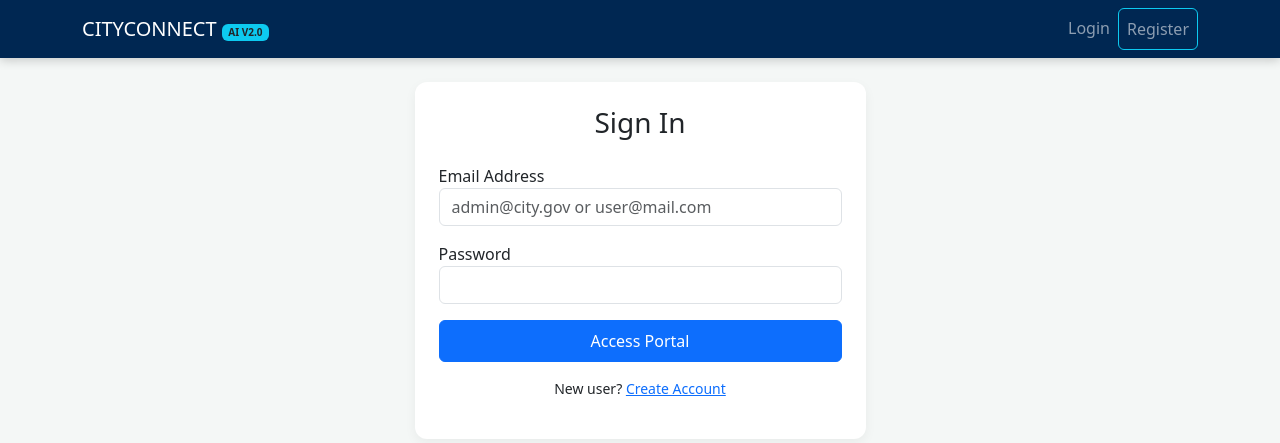
After one commit to Soniya-54/capstone-ai-project, a Flask app: page /login in a window 1280 px wide. The commit adds this page. Shown: the top 443 px of the page. Run offline with Flask 3, Linux system fonts and the light colour scheme; parts of the project's set-up code (start-up, migrations or seed data) failed here and were passed over.

Commit message:
Update app and templates

```diff
--- a/app.py
+++ b/app.py
@@ -1,111 +1,126 @@
+import os, re, datetime, joblib, nltk
 from flask import Flask, render_template, request, redirect, url_for, flash
 from flask_sqlalchemy import SQLAlchemy
-import joblib
-import datetime
-import re
-import nltk
+from flask_login import LoginManager, UserMixin, login_user, login_required, logout_user, current_user
+from werkzeug.utils import secure_filename
 from nltk.stem import WordNetLemmatizer
 from nltk.corpus import stopwords
-
-# Standardized NLP setup
-nltk.download('wordnet', quiet=True)
-nltk.download('stopwords', quiet=True)
+from models import db, User, Complaint
+from ai_engine import get_ai_prediction
 
 app = Flask(__name__)
-app.secret_key = "soniya_capstone_2026_secured"
-app.config['SQLALCHEMY_DATABASE_URI'] = 'sqlite:///city_complaints.db'
-app.config['SQLALCHEMY_TRACK_MODIFICATIONS'] = False
-db = SQLAlchemy(app)
+app.config['SECRET_KEY'] = 'enterprise_level_secret_2026'
+app.config['SQLALCHEMY_DATABASE_URI'] = 'sqlite:///city_v2.db'
+app.config['UPLOAD_FOLDER'] = 'static/uploads'
 
-# --- AI INTEGRATION LAYER ---
-lemmatizer = WordNetLemmatizer()
-stop_words = set(stopwords.words('english'))
+db.init_app(app)
+login_manager = LoginManager()
+login_manager.login_view = 'login'
+login_manager.init_app(app)
 
-def clean_text(text):
-    text = str(text).lower()
-    text = re.sub(r'[^a-zA-Z\s]', '', text)
-    words = text.split()
-    cleaned = [lemmatizer.lemmatize(w) for w in words if w not in stop_words]
-    return " ".join(cleaned)
-
-# Load the Brain
-try:
-    model = joblib.load('complaint_model.pkl')
-    tfidf = joblib.load('tfidf_vectorizer.pkl')
-    print("AI Brain integrated successfully.")
-except:
-    print("CRITICAL: AI Model files missing!")
-
-# --- DATABASE SCHEMA ---
-class Complaint(db.Model):
-    id = db.Column(db.Integer, primary_key=True)
-    raw_text = db.Column(db.Text, nullable=False)
-    ai_category = db.Column(db.String(50))
-    final_category = db.Column(db.String(50))
-    confidence_score = db.Column(db.Float)
-    status = db.Column(db.String(30), default="AI DISPATCHED")
-    created_at = db.Column(db.DateTime, default=datetime.datetime.utcnow)
-
-with app.app_context():
-    db.create_all()
+@login_manager.user_loader
+def load_user(user_id):
+    return User.query.get(int(user_id))
 
 # --- ROUTES ---
 
-@app.route('/', methods=['GET', 'POST'])
-def citizen_portal():
+@app.route('/login', methods=['GET', 'POST'])
+def login():
     if request.method == 'POST':
-        raw_text = request.form['complaint_text']
-        cleaned = clean_text(raw_text)
-        vec = tfidf.transform([cleaned])
+        user = User.query.filter_by(email=request.form['email']).first()
+        if user and user.password == request.form['password']:
+            login_user(user)
+            return redirect(url_for('dashboard'))
+        flash('Invalid Credentials')
+    return render_template('login.html')
 
-        probs = model.predict_proba(vec)[0]
-        max_idx = probs.argmax()
-        category = model.classes_[max_idx]
-        confidence = probs[max_idx]
+@app.route('/register', methods=['GET', 'POST'])
+def register():
+    if request.method == 'POST':
+        email = request.form['email']
+        if User.query.filter_by(email=email).first():
+            flash('Email already exists.')
+            return redirect(url_for('register'))
+        new_user = User(email=email, password=request.form['password'], role='CITIZEN')
+        db.session.add(new_user)
+        db.session.commit()
+        return redirect(url_for('login'))
+    return render_template('register.html')
 
-        # TRIAGE LOGIC: If AI is unsure, route to Manual Triage
-        # This addresses your research point on 'Accountability'
-        if confidence < 0.70:
-            assigned_route = "MANUAL HUMAN TRIAGE"
-            current_status = "PENDING REVIEW"
-        else:
-            assigned_route = category
-            current_status = "AI DISPATCHED"
+@app.route('/logout')
+def logout():
+    logout_user()
+    return redirect(url_for('login'))
 
-        new_complaint = Complaint(
-            raw_text=raw_text,
-            ai_category=category,
-            final_category=assigned_route,
-            confidence_score=confidence,
-            status=current_status
-        )
-        db.session.add(new_complaint)
+@app.route('/')
+@login_required
+def dashboard():
+    if current_user.role == 'ADMIN':
+        # ABOVE PAR LOGIC: Admin sees their department AND things needing triage
+        items = Complaint.query.filter(
+            (Complaint.final_category == current_user.department) |
+            (Complaint.final_category == 'MANUAL TRIAGE')
+        ).order_by(Complaint.timestamp.desc()).all()
+        return render_template('admin_dashboard.html', complaints=items)
+    else:
+        items = Complaint.query.filter_by(citizen_id=current_user.id).all()
+        return render_template('citizen_dashboard.html', complaints=items)
+
+@app.route('/submit', methods=['POST'])
+@login_required
+def submit_complaint():
+    text = request.form['text']
+    loc = request.form['location']
+    file = request.files.get('image')
+
+    filename = 'none.jpg'
+    if file and file.filename != '':
+        filename = secure_filename(f"{current_user.id}_{file.filename}")
+        file.save(os.path.join(app.config['UPLOAD_FOLDER'], filename))
+
+    category, confidence = get_ai_prediction(text)
+    # Triage Rule
+    final_route = category if confidence > 0.70 else "MANUAL TRIAGE"
+
+    new_c = Complaint(
+        citizen_id=current_user.id, text=text, location=loc,
+        image_file=filename, ai_category=category,
+        final_category=final_route, confidence=confidence
+    )
+    db.session.add(new_c)
+    db.session.commit()
+    flash(f"AI categorized this as {category} with {confidence:.1%} confidence.")
+    return redirect(url_for('dashboard'))
+
+@app.route('/resolve/<int:id>', methods=['POST'])
+@login_required
+def resolve_complaint(id):
+    complaint = Complaint.query.get(id)
+    complaint.status = 'Resolved'
+    db.session.commit()
+    flash(f"Case #{id} Resolved.")
+    return redirect(url_for('dashboard'))
+
+@app.route('/reassign/<int:id>', methods=['POST'])
+@login_required
+def reassign(id):
+    complaint = Complaint.query.get(id)
+    complaint.final_category = request.form['new_dept']
+    db.session.commit()
+    flash(f"Case #{id} re-routed to {complaint.final_category}.")
+    return redirect(url_for('dashboard'))
+
+# --- SYSTEM INITIALIZER ---
+if __name__ == '__main__':
+    with app.app_context():
+        db.create_all()
+        # Create a suite of Admins for different departments
+        depts = ['HEALTHCARE', 'INFRASTRUCTURE', 'SANITATION', 'PUBLIC SAFETY', 'ADMINISTRATION']
+        for d in depts:
+            email = f"admin_{d.lower()}@city.gov"
+            if not User.query.filter_by(email=email).first():
+                user = User(email=email, password='123', role='ADMIN', department=d)
+                db.session.add(user)
         db.session.commit()
-
-        flash(f"Submission recorded! Tracking ID: #{new_complaint.id}.")
-        return redirect(url_for('citizen_portal'))
-
-    return render_template('index.html')
-
-@app.route('/admin')
-def admin_dashboard():
-    complaints = Complaint.query.order_by(Complaint.created_at.desc()).all()
-    return render_template('admin.html', complaints=complaints)
-
-# NEW ROUTE: Manual Override Logic
-@app.route('/override/<int:id>', methods=['POST'])
-def override_route(id):
-    complaint = Complaint.query.get(id)
-    if not complaint:
-        return "Error: Complaint not found", 404
-
-    new_dept = request.form['new_dept']
-    complaint.final_category = new_dept
-    complaint.status = "HUMAN VERIFIED"
-    db.session.commit()
-
-    flash(f"Complaint #{id} manually re-routed to {new_dept}.")
-    return redirect(url_for('admin_dashboard'))
-
-if __name__ == '__main__':
+        print("System ready with multiple departmental admins.")
     app.run(debug=True)
--- /dev/null
+++ b/templates/base.html
@@ -0,0 +1,46 @@
+<!DOCTYPE html>
+<html lang="en">
+<head>
+    <meta charset="UTF-8">
+    <meta name="viewport" content="width=device-width, initial-scale=1.0">
+    <title>CityConnect AI - Capstone 2026</title>
+    <link href="https://cdn.jsdelivr.net/npm/bootstrap@5.3.0/dist/css/bootstrap.min.css" rel="stylesheet">
+    <style>
+        :root { --primary-gov: #002752; --secondary-gov: #004085; }
+        body { background-color: #f4f7f6; }
+        .navbar { background-color: var(--primary-gov); box-shadow: 0 2px 10px rgba(0,0,0,0.2); }
+        .card { border-radius: 12px; border: none; box-shadow: 0 4px 12px rgba(0,0,0,0.05); }
+    </style>
+</head>
+<body>
+    <nav class="navbar navbar-expand-lg navbar-dark mb-4">
+        <div class="container">
+            <a class="navbar-brand font-weight-bold" href="/">CITYCONNECT <span class="badge bg-info text-dark" style="font-size: 0.5em;">AI V2.0</span></a>
+            <div class="navbar-nav ms-auto">
+                {% if current_user.is_authenticated %}
+                    <span class="nav-link text-info small">User: {{ current_user.email }} ({{ current_user.role }})</span>
+                    <a class="nav-item nav-link" href="{{ url_for('logout') }}">Logout</a>
+                {% else %}
+                    <a class="nav-item nav-link" href="{{ url_for('login') }}">Login</a>
+                    <a class="nav-item nav-link border border-info rounded px-2" href="{{ url_for('register') }}">Register</a>
+                {% endif %}
+            </div>
+        </div>
+    </nav>
+
+    <div class="container">
+        {% with messages = get_flashed_messages() %}
+          {% if messages %}{% for message in messages %}
+            <div class="alert alert-warning alert-dismissible fade show shadow-sm" role="alert">
+                {{ message }}
+                <button type="button" class="btn-close" data-bs-dismiss="alert"></button>
+            </div>
+          {% endfor %}{% endif %}
+        {% endwith %}
+
+        {% block content %}{% endblock %}
+    </div>
+
+    <script src="https://cdn.jsdelivr.net/npm/bootstrap@5.3.0/dist/js/bootstrap.bundle.min.js"></script>
+</body>
+</html>
--- /dev/null
+++ b/templates/login.html
@@ -0,0 +1,22 @@
+{% extends "base.html" %}
+{% block content %}
+<div class="row justify-content-center">
+    <div class="col-md-5">
+        <div class="card p-4">
+            <h3 class="text-center mb-4">Sign In</h3>
+            <form method="POST">
+                <div class="mb-3">
+                    <label>Email Address</label>
+                    <input type="email" name="email" class="form-control" placeholder="admin@city.gov or user@mail.com" required>
+                </div>
+                <div class="mb-3">
+                    <label>Password</label>
+                    <input type="password" name="password" class="form-control" required>
+                </div>
+                <button type="submit" class="btn btn-primary w-100 py-2">Access Portal</button>
+            </form>
+            <p class="mt-3 text-center small">New user? <a href="/register">Create Account</a></p>
+        </div>
+    </div>
+</div>
+{% endblock %}
```
Also changed, not shown: ai_engine.py (added, +27 -0 lines), models.py (added, +24 -0 lines), templates/admin.html (+46 -36 lines), templates/admin_dashboard.html (added, +54 -0 lines), templates/citizen_dashboard.html (added, +53 -0 lines), templates/register.html (added, +22 -0 lines).
